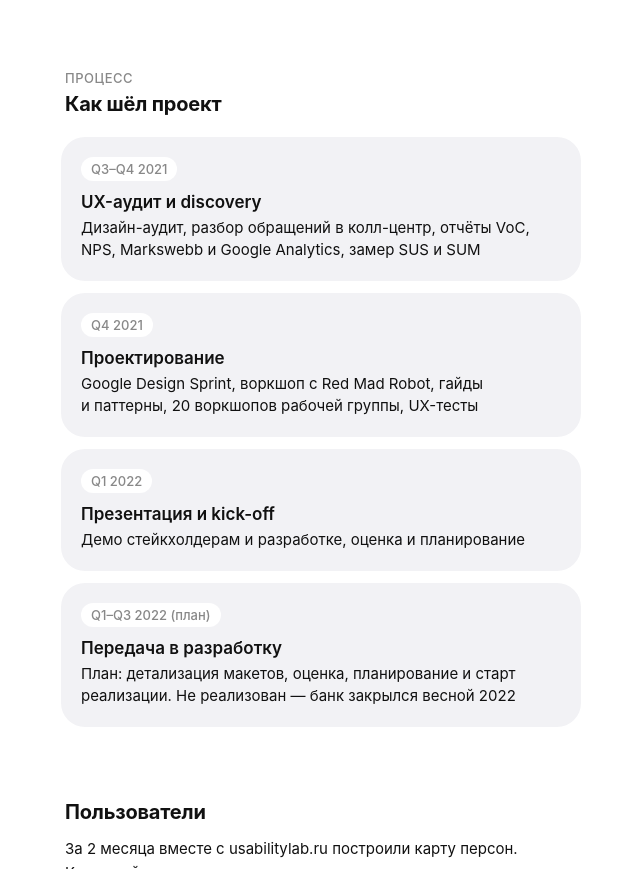
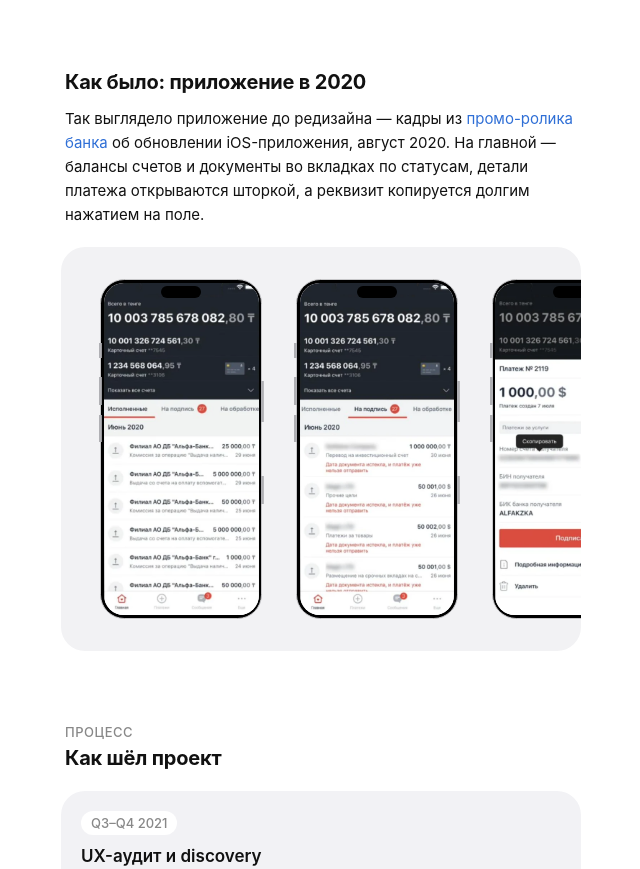
Before and after one commit to shimkayev/shimkayev.com, a plain HTML site: page abusiness.html in a window 1280 px wide. Shown: the part 2835-3704 px from the top of the page, without its empty margins (319-959 px from the left). Drawn offline with Linux system fonts and the light colour scheme.

Commit message:
Alfa-Bank case: old app screens from the 2020 promo video
Co-Authored-By: Claude Opus 5.5 <noreply@anthropic.com>

```diff
--- a/abusiness.html
+++ b/abusiness.html
@@ -154,6 +154,18 @@
         <h2 class="case-page__h2">Моя роль</h2>
         <p>Вёл дизайн в&nbsp;рабочей группе редизайна: вместе с&nbsp;исследователем прорабатывал гипотезы и&nbsp;проводил аудит, участвовал в&nbsp;CustDev и&nbsp;замерах SUS и&nbsp;SUM, проектировал новую архитектуру и&nbsp;экраны, собирал прототипы для тестов.</p>
         <p>Также адаптировал дизайн-систему Альфа-Банка России под наше приложение, добавлял недостающие компоненты и&nbsp;обучал коллег работать с&nbsp;ней.</p>
+      </section>
+      <section class="case-page__section" data-reveal>
+        <h2 class="case-page__h2">Как было: приложение в&nbsp;2020</h2>
+        <p>Так выглядело приложение до&nbsp;редизайна&nbsp;— кадры из&nbsp;<a href="https://www.youtube.com/watch?v=VlTRATftrlA" target="_blank" rel="noopener">промо-ролика банка</a> об&nbsp;обновлении iOS-приложения, август 2020. На&nbsp;главной&nbsp;— балансы счетов и&nbsp;документы во&nbsp;вкладках по&nbsp;статусам, детали платежа открываются шторкой, а&nbsp;реквизит копируется долгим нажатием на&nbsp;поле.</p>
+        <!-- экраны старого приложения в одной карточке, листаются по горизонтали -->
+        <div class="phones phones--scroll">
+          <div class="phone"><img src="images/abusiness/old-home.webp" alt="Старое приложение: главная с балансами счетов и вкладками документов «Исполненные», «На подпись», «На обработке»" loading="lazy"></div>
+          <div class="phone"><img src="images/abusiness/old-sign.webp" alt="Старое приложение: вкладка «На подпись» со списком платежей" loading="lazy"></div>
+          <div class="phone"><img src="images/abusiness/old-payment.webp" alt="Старое приложение: шторка с деталями платежа, подсказка «Скопировать» и кнопка «Подписать»" loading="lazy"></div>
+          <div class="phone"><img src="images/abusiness/old-account.webp" alt="Старое приложение: экран счёта с картами, фильтром и операциями по месяцам" loading="lazy"></div>
+          <div class="phone"><img src="images/abusiness/old-filter.webp" alt="Старое приложение: фильтр выписки по периоду, типу операции и сумме" loading="lazy"></div>
+        </div>
       </section>
       <section class="case-page__section" data-reveal>
         <p class="case-page__label">Процесс</p>
```
Also changed, not shown: images/abusiness/old-account.webp (added), images/abusiness/old-filter.webp (added), images/abusiness/old-home.webp (added), images/abusiness/old-payment.webp (added), images/abusiness/old-sign.webp (added).
